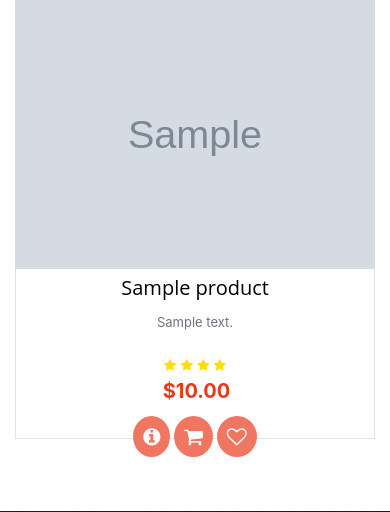
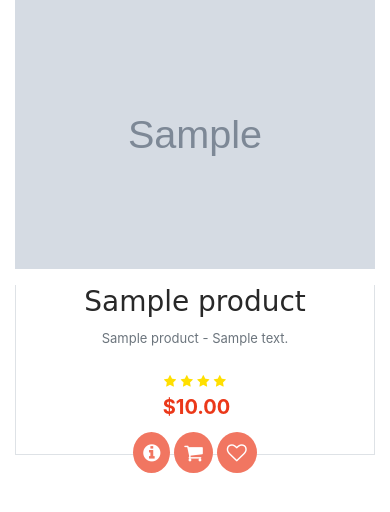
Before and after one commit to avishkakavindu/Sushi-Chef, a Django app: page /menu in a window 390 px wide. Shown: the part 552-1064 px from the top of the page. Run offline with Django 3.2, Linux system fonts and the light colour scheme; tables that the repository leaves empty hold one stand-in row (values such as "Sample post"); grey boxes marked "Sample" are stand-in pictures; some libraries are stand-ins or nearby versions.

Commit message:
Responsiveness and additional styling added

```diff
--- a/static/css/styles.css
+++ b/static/css/styles.css
@@ -267,7 +267,10 @@
 #chefsSection span {
     font-family: 'Brush Script MT';
     font-size: xx-large;
-    color : #f17661;
+}
+
+#chefsSection span i {
+    font-size: 20px;
 }
 
 #chefs img {
@@ -563,9 +566,16 @@ button.btn.btn-secondary:hover {
      color: #fff;
      padding: 5px;
      position: absolute;
-     left: 0;
      font-weight: bolder;
      text-shadow: 1px 1px 2px rgba(0,0,0,0.3)
+ }
+
+  .bonus-left {
+    left: 0;
+  }
+
+  .bonus-right {
+     right: 0;
  }
 
 .p-desc {
@@ -644,6 +654,11 @@ button.btn.btn-secondary:hover {
  #product {
     margin: 0;
  }
+
+.product-title {
+    font-family: Brush Script MT, Brush Script Std, cursive;
+    color: #282828;
+}
 
  .p-desc {
      margin-top: 10px;
--- a/store/templates/store/menu.html
+++ b/store/templates/store/menu.html
@@ -37,15 +37,17 @@
             <a href="/product/{{ product.id }}" class="product-link">
               <img src="{{ product.main_image.0.image.url }}" class="img-fluid mt-3">
               {% if product.discount != 0 %}
-              <span class="bonus">{{ product.discount }}% off</span>
+              <span class="bonus bonus-left">{{ product.discount }}% off</span>
               {% endif %}
             </a>
             <!-- Description and price-->
             <div class="product-desc text-center border border-top-0 pb-3">
-              <h3><a href="/product/{{ product.id }}">{{ product.name }}</a></h3>
+              <a href="/product/{{ product.id }}" style="text-decoration: none">
+                <h3 class="product-title mt-3">{{ product.name }}</h3>
+              </a>
               <div class="p-desc">
                 <p class="mb-0">
-                  {{ product.desc }}
+                  {{ product.name }} - {{ product.desc }}
                 </p>
               </div>
               <!-- Star rating -->
--- a/store/templates/store/promo.html
+++ b/store/templates/store/promo.html
@@ -38,8 +38,8 @@
               <div class="updated-on text-center">
                 <p class="card-text"><small class="text-muted"> {{ promo.updated_on }}</small></p>
               </div>
-              <p class="card-text mb-auto">
-                {{ promo.desc }}
+              <p class="card-text mb-auto" style="max-height: 100px">
+                {{ promo.desc|truncatewords:10 }}
               </p>
             </div>
             <div class="align-self-end border-left">
--- a/store/views/home.py
+++ b/store/views/home.py
@@ -1,5 +1,6 @@
 from django.db.models import Prefetch
 from django.shortcuts import render
+from django.db.models import Q
 from store.models import *
 
 
@@ -11,7 +12,7 @@ def home(request):
             ProductImage.objects.filter(place='Main Product Image'),
             to_attr='main_image'
         )
-    ).order_by('?')[3:]  # random 3 record pass
+    ).order_by('?')[2:]  # random 3 record pass
 
     chefs = Chef.objects.all()
 
```
Also changed, not shown: store/templates/store/index.html (+31 -8 lines).
